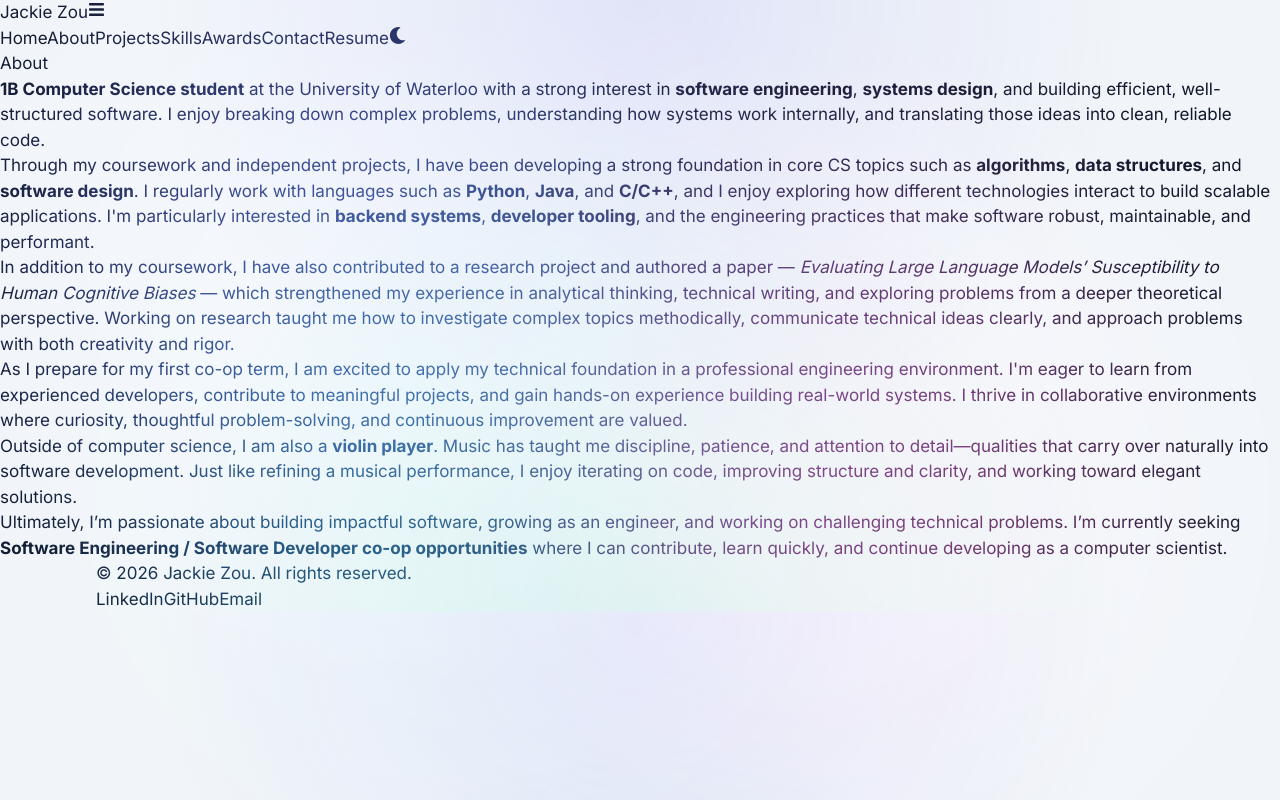
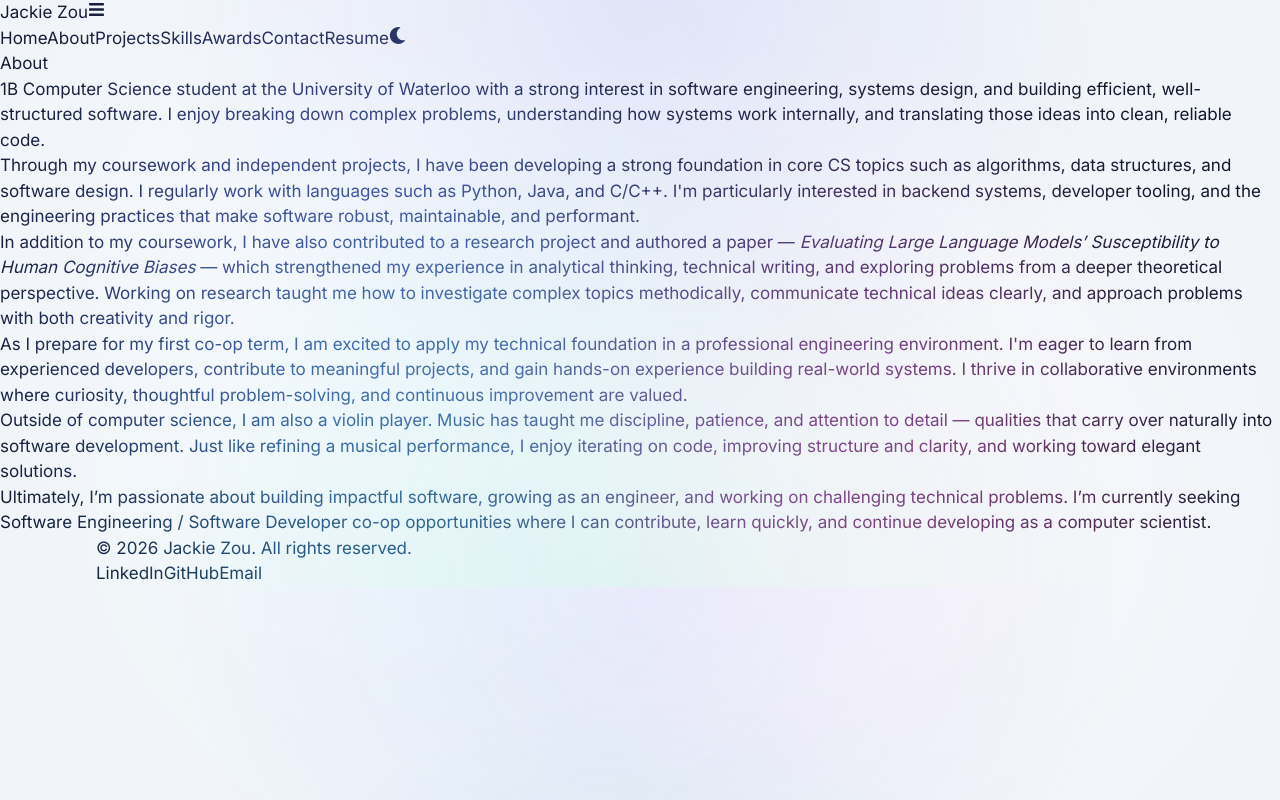
Before and after one commit to CadenzaMyFavourite/jackie-portfolio, a React (Vite) app: page /about in a window 1280 px wide. Built offline with nearby package versions, Linux system fonts and the light colour scheme; the HTML template or start-up script is replaced by a standard one.

Commit message:
version 1.5

```diff
--- a/src/components/About.jsx
+++ b/src/components/About.jsx
@@ -1,46 +1,66 @@
 export default function About() {
   return (
-    <>
-      <div className="text-3xl font-bold mb-6 bg-gradient-to-r from-blue-500 to-purple-600 bg-clip-text text-transparent">
+    <section className="flex min-h-[calc(100vh-4rem)] flex-col items-center justify-center px-4 py-16">
+      <div className="w-full max-w-4xl">
+        <div className="text-3xl font-bold mb-10 text-center bg-gradient-to-r from-blue-500 to-purple-600 bg-clip-text text-transparent">
           About
         </div>
-      <div className="text-gray-700 dark:text-slate-200 leading-relaxed max-w-xl space-y-4">
-        <p>
-          <strong>1B Computer Science student</strong> at the University of Waterloo with a strong interest in{' '}
-          <strong>software engineering</strong>, <strong>systems design</strong>, and building efficient, well-structured software.
-          I enjoy breaking down complex problems, understanding how systems work internally, and translating those ideas into clean,
-          reliable code.
+
+        <div className="text-slate-900 dark:text-white leading-relaxed space-y-8">
+          <p className="text-lg">
+            <span className="font-semibold text-slate-900 dark:text-white">1B Computer Science student</span> at the University
+            of Waterloo with a strong interest in{' '}
+            <span className="font-semibold text-pink-600 dark:text-pink-300">software engineering</span>,{' '}
+            <span className="font-semibold text-pink-600 dark:text-pink-300">systems design</span>, and building efficient,
+            well-structured software. I enjoy breaking down complex problems, understanding how systems work internally, and translating
+            those ideas into clean, reliable code.
           </p>
-        <p>
+
+          <p className="text-lg">
             Through my coursework and independent projects, I have been developing a strong foundation in core CS topics such as{' '}
-          <strong>algorithms</strong>, <strong>data structures</strong>, and <strong>software design</strong>. I regularly work with languages
-          such as <strong>Python</strong>, <strong>Java</strong>, and <strong>C/C++</strong>, and I enjoy exploring how different
-          technologies interact to build scalable applications. I'm particularly interested in <strong>backend systems</strong>,{' '}
-          <strong>developer tooling</strong>, and the engineering practices that make software robust, maintainable, and performant.
+            <span className="font-semibold text-pink-600 dark:text-pink-300">algorithms</span>,{' '}
+            <span className="font-semibold text-pink-600 dark:text-pink-300">data structures</span>, and{' '}
+            <span className="font-semibold text-pink-600 dark:text-pink-300">software design</span>. I regularly work with languages such as{' '}
+            <span className="font-semibold text-pink-600 dark:text-pink-300">Python</span>,{' '}
+            <span className="font-semibold text-pink-600 dark:text-pink-300">Java</span>, and{' '}
+            <span className="font-semibold text-pink-600 dark:text-pink-300">C/C++</span>. I'm particularly interested in{' '}
+            <span className="font-semibold text-pink-600 dark:text-pink-300">backend systems</span>,{' '}
+            <span className="font-semibold text-pink-600 dark:text-pink-300">developer tooling</span>, and the engineering practices
+            that make software robust, maintainable, and performant.
           </p>
-        <p>
+
+          <p className="text-lg">
             In addition to my coursework, I have also contributed to a research project and authored a paper —{' '}
-          <em>Evaluating Large Language Models’ Susceptibility to Human Cognitive Biases</em> — which strengthened my experience in
-          analytical thinking, technical writing, and exploring problems from a deeper theoretical perspective. Working on research
-          taught me how to investigate complex topics methodically, communicate technical ideas clearly, and approach problems with
-          both creativity and rigor.
+            <em className="text-pink-600 dark:text-pink-300">
+              Evaluating Large Language Models’ Susceptibility to Human Cognitive Biases
+            </em>{' '}
+            — which strengthened my experience in analytical thinking, technical writing, and exploring problems from a deeper theoretical
+            perspective. Working on research taught me how to investigate complex topics methodically, communicate technical ideas clearly,
+            and approach problems with both creativity and rigor.
           </p>
-        <p>
+
+          <p className="text-lg">
             As I prepare for my first co-op term, I am excited to apply my technical foundation in a professional engineering environment.
             I'm eager to learn from experienced developers, contribute to meaningful projects, and gain hands-on experience building real-world
             systems. I thrive in collaborative environments where curiosity, thoughtful problem-solving, and continuous improvement are valued.
           </p>
-        <p>
-          Outside of computer science, I am also a <strong>violin player</strong>. Music has taught me discipline, patience, and attention to detail—qualities
-          that carry over naturally into software development. Just like refining a musical performance, I enjoy iterating on code, improving structure
-          and clarity, and working toward elegant solutions.
+
+          <p className="text-lg">
+            Outside of computer science, I am also a <span className="font-semibold text-pink-600 dark:text-pink-300">violin player</span>.
+            Music has taught me discipline, patience, and attention to detail — qualities that carry over naturally into software development.
+            Just like refining a musical performance, I enjoy iterating on code, improving structure and clarity, and working toward elegant solutions.
           </p>
-        <p>
+
+          <p className="text-lg">
             Ultimately, I’m passionate about building impactful software, growing as an engineer, and working on challenging technical problems.
-          I’m currently seeking <strong>Software Engineering / Software Developer co-op opportunities</strong> where I can contribute,
-          learn quickly, and continue developing as a computer scientist.
+            I’m currently seeking{' '}
+            <span className="font-semibold text-pink-600 dark:text-pink-300">
+              Software Engineering / Software Developer co-op opportunities
+            </span>{' '}
+            where I can contribute, learn quickly, and continue developing as a computer scientist.
           </p>
         </div>
-    </>
+      </div>
+    </section>
   );
 }
```
Also changed, not shown: 5 other files (tests, documents, lock files or other folders). Lines whose indentation alone changed are shown as unchanged.
